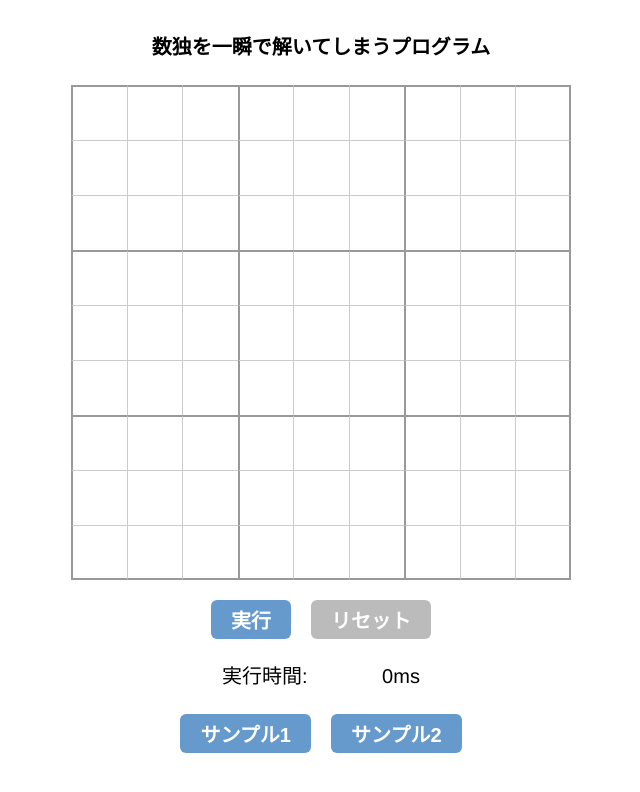
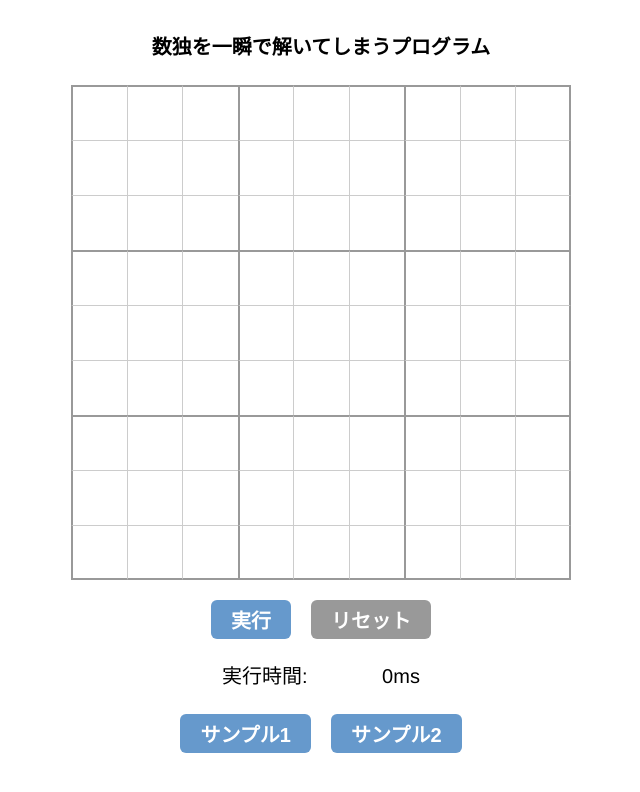
Before and after one commit to yuto-ono/sudoku-rust-wasm, a Svelte app: page / in a window 1280 px wide. Shown: the top 792 px of the page, without its empty margins (319-959 px from the left). Built offline with nearby package versions, Linux system fonts and the light colour scheme.

Commit message:
Update Button.svelte

```diff
--- a/src/Button.svelte
+++ b/src/Button.svelte
@@ -1,8 +1,9 @@
 <script lang="ts">
   export let variant: "primary" | "secondary"
+  export let disabled = false
 </script>
 
-<button type="button" class="btn {variant}" on:click>
+<button type="button" class="btn {variant}" on:click {disabled}>
   <slot />
 </button>
 
@@ -21,11 +22,15 @@
     &:hover {
       opacity: 0.8;
     }
+    &:disabled {
+      cursor: default;
+      opacity: 0.5;
+    }
     &.primary {
       background-color: #69c;
     }
     &.secondary {
-      background-color: #bbb;
+      background-color: #999;
     }
   }
 </style>
```
